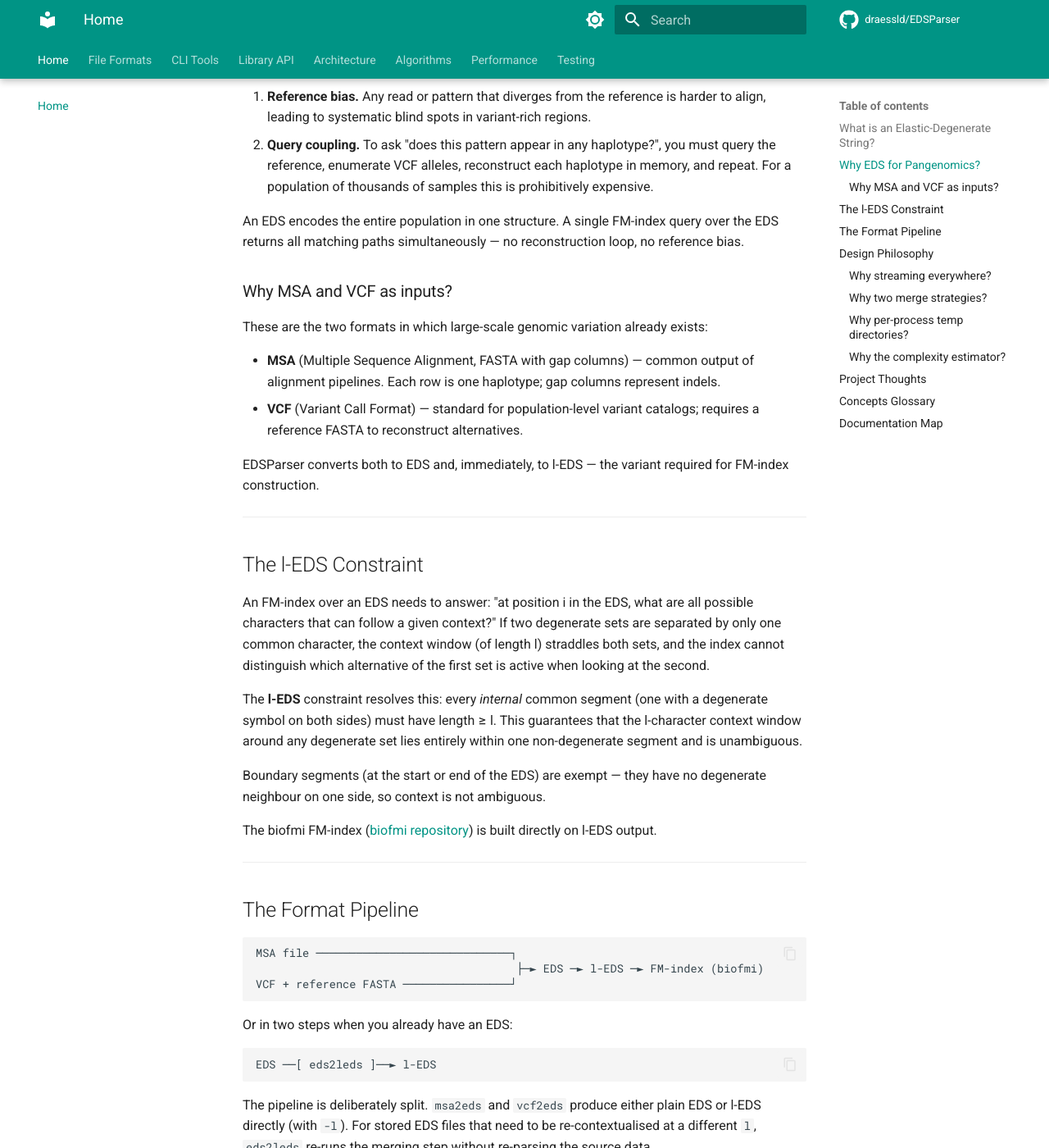
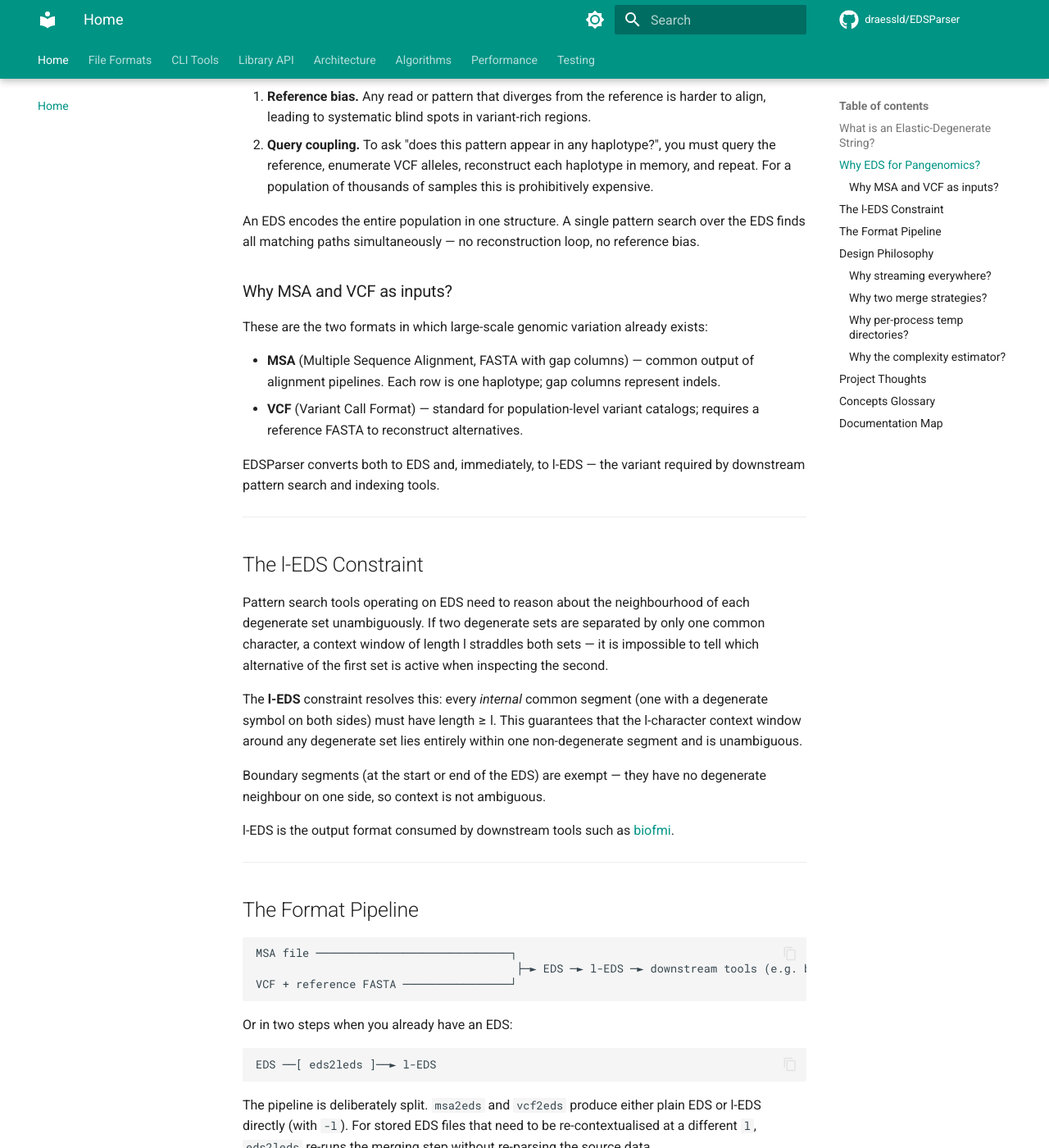
Before and after one commit to draessld/EDSParser, an MkDocs documentation site: the page built from docs/README.md, in a window 1280 px wide and 1400 px high, scrolled down 1109 px. Shown: the whole window at 82% size. Built offline with MkDocs 1.6.1 and Material for MkDocs 9.7.7, drawn with Linux system fonts in a browser that asks for light colours; comment, search, counter and statistics services are not loaded; some of the changed text lies outside the part shown.

Commit message:
docs: remove FM-index and indexing references (belongs to biofmi, not EDSParser)

````diff
--- a/docs/README.md
+++ b/docs/README.md
@@ -57,8 +57,8 @@ two structural problems:
    in memory, and repeat. For a population of thousands of samples this is
    prohibitively expensive.
 
-An EDS encodes the entire population in one structure. A single FM-index query
-over the EDS returns all matching paths simultaneously — no reconstruction loop,
+An EDS encodes the entire population in one structure. A single pattern search
+over the EDS finds all matching paths simultaneously — no reconstruction loop,
 no reference bias.
 
 ### Why MSA and VCF as inputs?
@@ -71,17 +71,17 @@ These are the two formats in which large-scale genomic variation already exists:
   requires a reference FASTA to reconstruct alternatives.
 
 EDSParser converts both to EDS and, immediately, to l-EDS — the variant required
-for FM-index construction.
+by downstream pattern search and indexing tools.
 
 ---
 
 ## The l-EDS Constraint
 
-An FM-index over an EDS needs to answer: "at position i in the EDS, what are all
-possible characters that can follow a given context?" If two degenerate sets are
-separated by only one common character, the context window (of length l) straddles
-both sets, and the index cannot distinguish which alternative of the first set is
-active when looking at the second.
+Pattern search tools operating on EDS need to reason about the neighbourhood of
+each degenerate set unambiguously. If two degenerate sets are separated by only
+one common character, a context window of length l straddles both sets — it is
+impossible to tell which alternative of the first set is active when inspecting
+the second.
 
 The **l-EDS** constraint resolves this: every *internal* common segment (one with
 a degenerate symbol on both sides) must have length ≥ l. This guarantees that the
@@ -91,8 +91,8 @@ non-degenerate segment and is unambiguous.
 Boundary segments (at the start or end of the EDS) are exempt — they have no
 degenerate neighbour on one side, so context is not ambiguous.
 
-The biofmi FM-index ([biofmi repository](https://github.com/draessld/biofmi))
-is built directly on l-EDS output.
+l-EDS is the output format consumed by downstream tools such as
+[biofmi](https://github.com/draessld/biofmi).
 
 ---
 
@@ -100,7 +100,7 @@ is built directly on l-EDS output.
 
 ```
 MSA file ─────────────────────────────┐
-                                       ├─► EDS ─► l-EDS ─► FM-index (biofmi)
+                                       ├─► EDS ─► l-EDS ─► downstream tools (e.g. biofmi)
 VCF + reference FASTA ────────────────┘
 ```
 
@@ -182,7 +182,7 @@ starts, giving the user a chance to switch to LINEAR or adjust `l`.
 ## Project Thoughts
 
 EDSParser started as the input-parsing layer for biofmi. The initial assumption
-was that the hard part was the FM-index; the format conversions were boilerplate.
+was that the hard part was the downstream indexing; the format conversions were boilerplate.
 
 In practice, the format conversions were where most of the interesting problems
 lived:
````
Also changed, not shown: docs/algorithms.md (+1 -1 lines), docs/cli-tools.md (+1 -1 lines), docs/library-api.md (+2 -2 lines).
